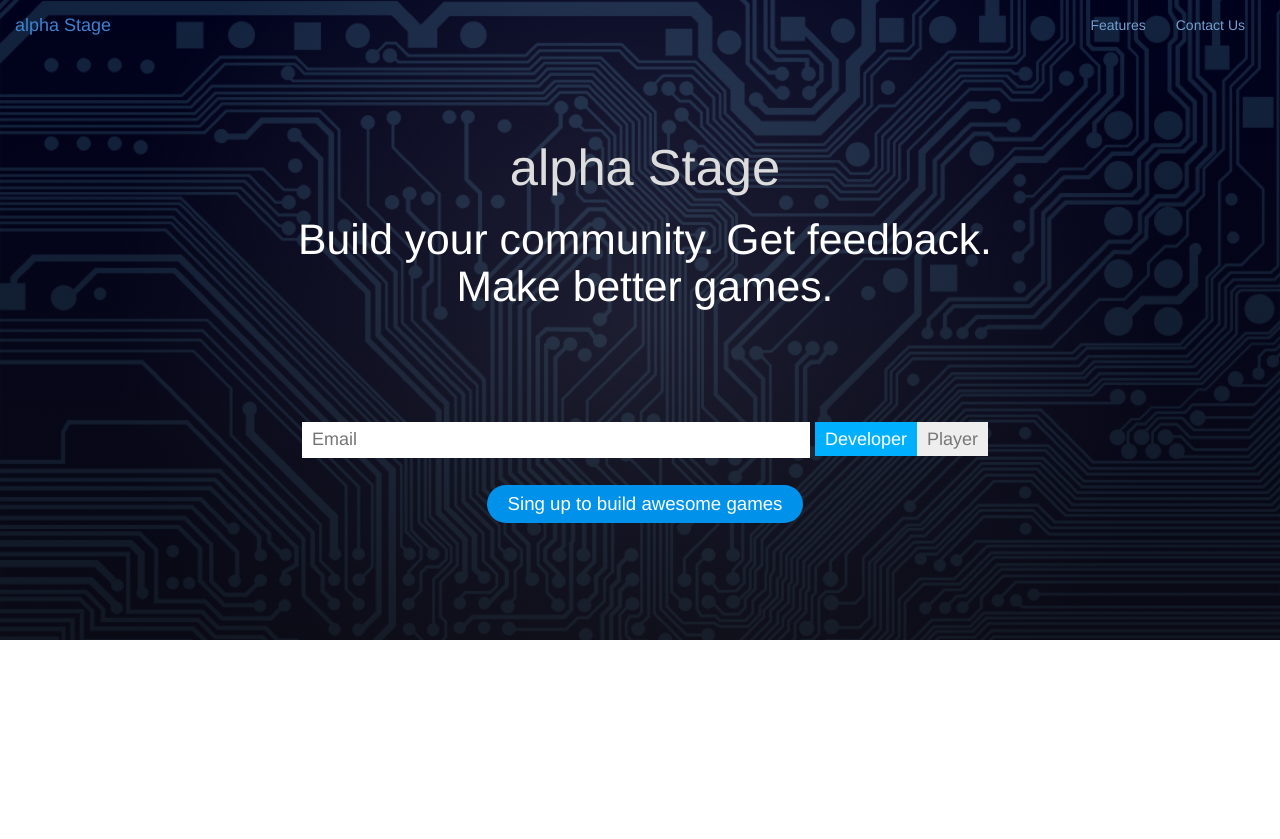
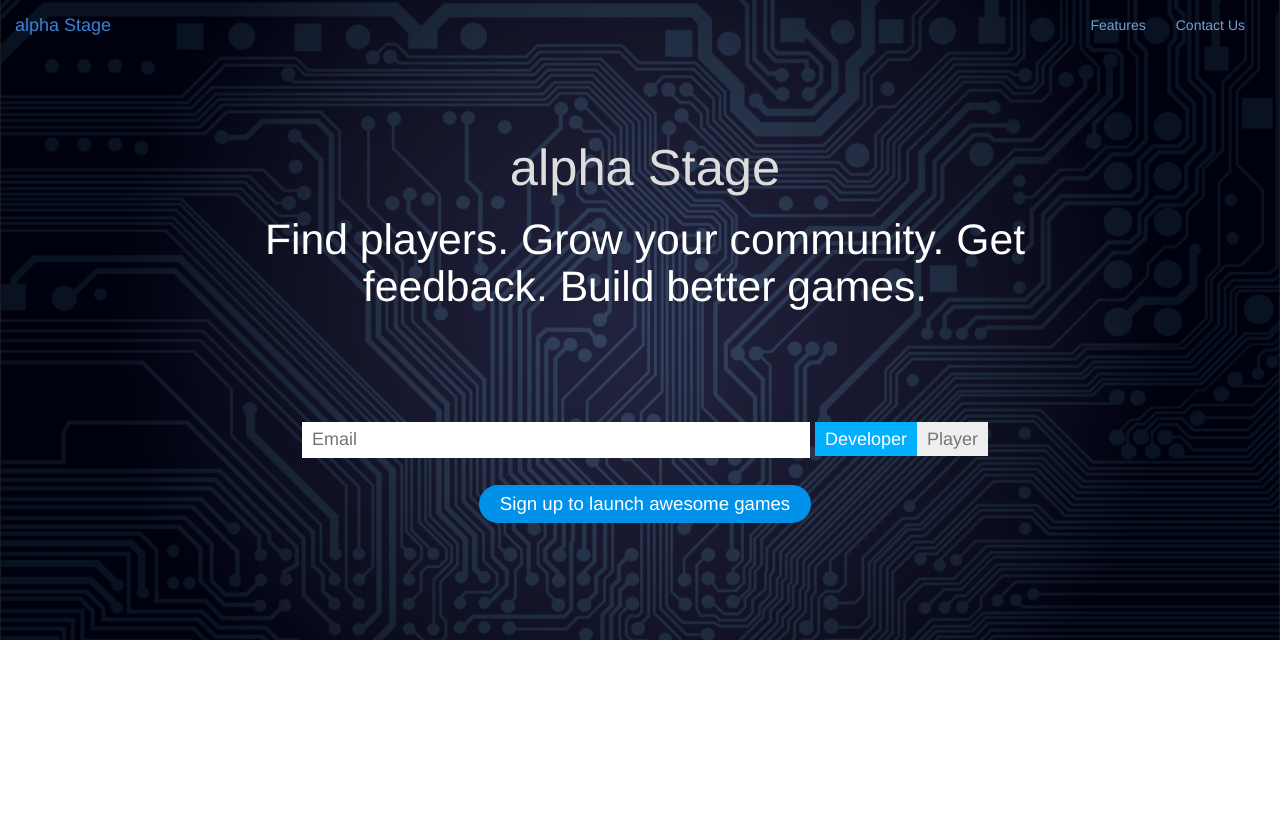
Before and after one commit to cdiezmoran/landing-php, a PHP site: page /index.html in a window 1280 px wide. Shown: the top 839 px of the page. Run offline with PHP 8.4, Linux system fonts and the light colour scheme.

Commit message:
Added analytics

```diff
--- a/app.css
+++ b/app.css
@@ -4,24 +4,15 @@ body {
 }
 
 .header {
-  background: #eee url('./public/images/circuitTopBG.png') center;
+  background: #eee url('./public/images/circuitTopBG.png') center no-repeat;
   background-attachment: fixed;
-  background-size: contain;;
+  background-size: cover;;
   overflow: hidden;
   height: 80vh;
   color: white;
 }
 
-.header:before {
-  content: '';
-  height: 80vh;
-  position: absolute;
-  top: 0;
-  right: 0;
-  bottom: 0;
-  left: 0;
-  background-image: linear-gradient(transparent, rgba(17, 17, 17, 0.6));
-}
+
 
 #title {
   position: absolute;
--- a/app.js
+++ b/app.js
@@ -4,7 +4,7 @@ $(function () {
 
     if ($btn.hasClass('green')) {
       $btn.removeClass('green');
-      $btn.text('Sign up to build awesome games')
+      $btn.text('Sign up to launch awesome games')
       return
     }
 
--- a/index.html
+++ b/index.html
@@ -37,13 +37,15 @@
   script(src='https://oss.maxcdn.com/libs/respond.js/1.4.2/respond.min.js')
   -->
 
-  <script type="text/javascript">
+  <script>
   (function(i,s,o,g,r,a,m){i['GoogleAnalyticsObject']=r;i[r]=i[r]||function(){
   (i[r].q=i[r].q||[]).push(arguments)},i[r].l=1*new Date();a=s.createElement(o),
   m=s.getElementsByTagName(o)[0];a.async=1;a.src=g;m.parentNode.insertBefore(a,m)
   })(window,document,'script','https://www.google-analytics.com/analytics.js','ga');
-    ga('create', 'UA-<<CODE>>', 'auto');
+
+  ga('create', 'UA-91617008-1', 'auto');
   ga('send', 'pageview');
+
 </script>
 </head>
 <body>
@@ -71,7 +73,7 @@
         alpha Stage
       </h1>
       <h2 class="phrase">
-        <p>Build your community. Get feedback. Make better games.</p>
+        <p>Find players. Grow your community. Get feedback. Build better games.</p>
       </h2>
       <br>
       <span class="fill-out">
@@ -80,7 +82,7 @@
         <a href="#" class="player-select">Player</a>
       </span>
       <br>
-      <a href="#" class="btn btn-signup">Sing up to build awesome games</a>
+      <a href="#" class="btn btn-signup">Sign up to launch awesome games</a>
     </div>
   </div>
   <div style="background-color: white; height: 100vh">
```
Also changed, not shown: public/images/circuitTopBG.png. Lines whose indentation alone changed are shown as unchanged.
